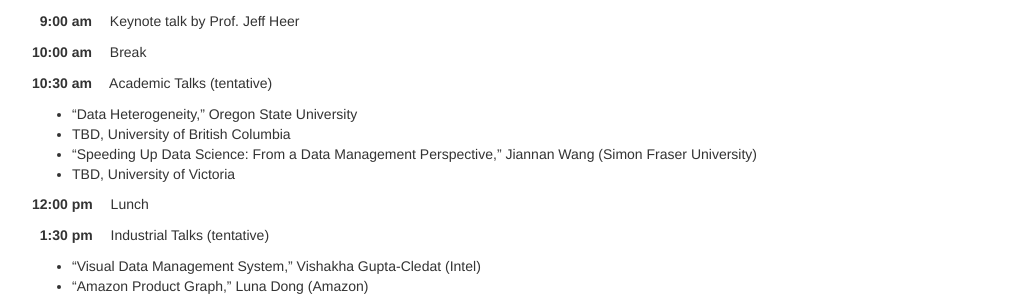
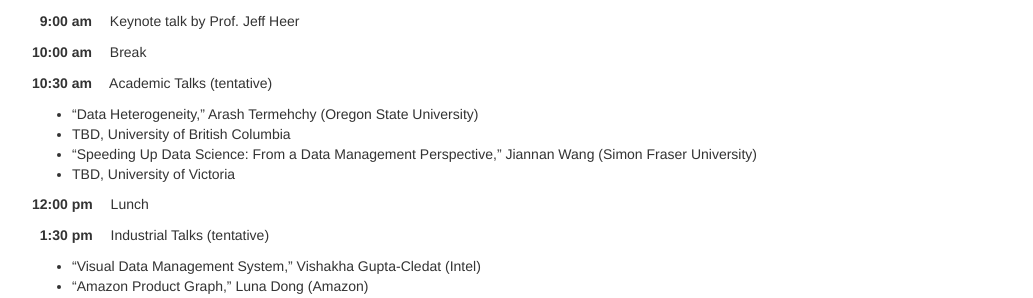
Before and after one commit to uwdb/website, a Jekyll site: the page built from events/database_day/2018/database_day_2018.markdown, in a window 1280 px wide. Shown: the part 605-903 px from the top of the page, without its empty margins (123-1156 px from the left). Built offline with Jekyll 4.4.1, drawn with Linux system fonts in a browser that asks for light colours; nearby versions of some CDN libraries.

Commit message:
more talk updates

```diff
--- a/events/database_day/2018/database_day_2018.markdown
+++ b/events/database_day/2018/database_day_2018.markdown
@@ -38,7 +38,7 @@
 
 **10:30 am&emsp;** Academic Talks (tentative)
 
-* "Data Heterogeneity," Oregon State University
+* "Data Heterogeneity," Arash Termehchy (Oregon State University)
 * TBD, University of British Columbia
 * "Speeding Up Data Science: From a Data Management Perspective," Jiannan Wang (Simon Fraser University)
 * TBD, University of Victoria
```
